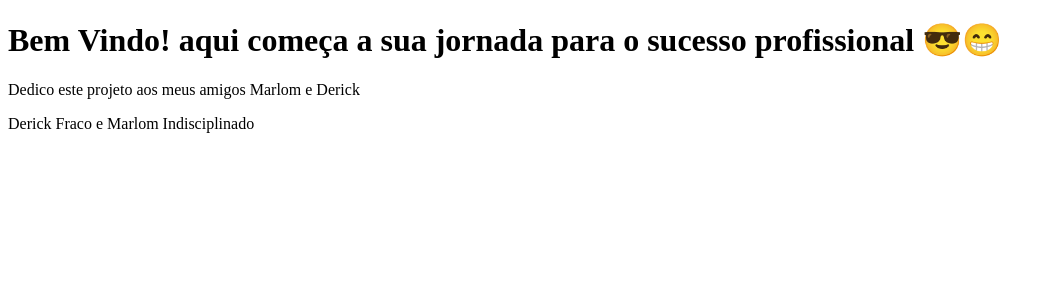
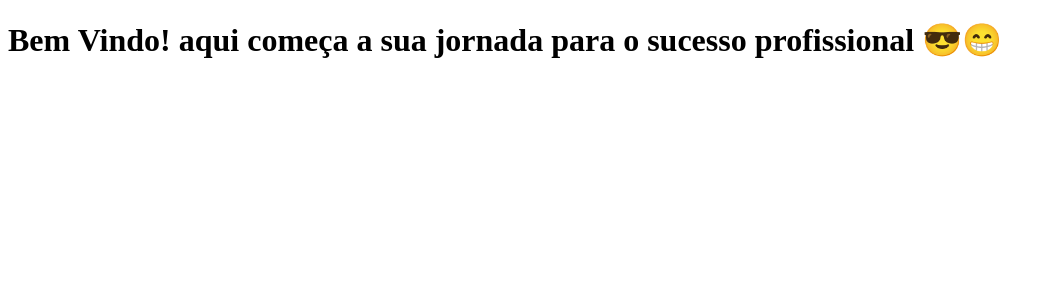
Before and after one commit to the-petriuh/clone-tabnews, a Next.js app: page / in a window 1280 px wide. Shown: the top 300 px of the page, without its empty margins (0-1054 px from the left). Built offline with nearby package versions, Linux system fonts and the light colour scheme.

Commit message:
removes friends names from index.js

```diff
--- a/pages/index.js
+++ b/pages/index.js
@@ -4,8 +4,6 @@ function Home() {
       <h1>
         Bem Vindo! aqui começa a sua jornada para o sucesso profissional 😎😁
       </h1>
-      <p> Dedico este projeto aos meus amigos Marlom e Derick</p>
-      <p>Derick Fraco e Marlom Indisciplinado</p>
     </div>
   );
 }
```
